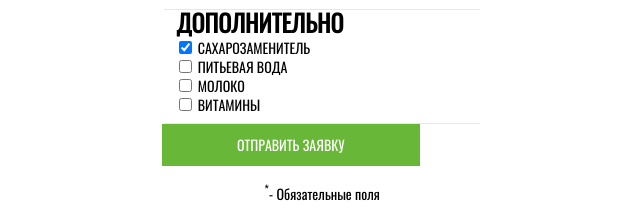
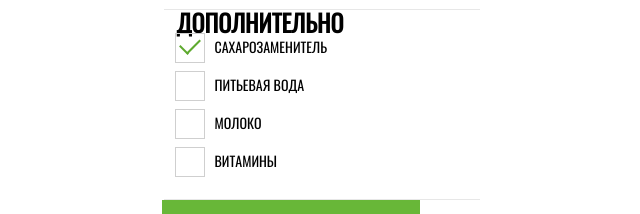
Before and after one commit to ksenia-gezalova/469347-cat-energy, a website: page source/form.html in a window 1280 px wide. Shown: the part 1072-1286 px from the top of the page, without its empty margins (318-958 px from the left). Drawn offline with nearby package versions, Linux system fonts and the light colour scheme; files that its build step writes are made by us from their sources; files whose address does not match are found by name.

Commit message:
add checkbox indicator

```diff
--- a/source/form.html
+++ b/source/form.html
@@ -83,20 +83,24 @@
         <fieldset class="form__fieldset">
           <legend class="page-subtitle">Дополнительно</legend>
           <div class="checkbox">
-            <input type="checkbox" id="sweetener" checked class="checkbox__input">
-            <label for="sweetener" class="checkbox__text">Сахарозаменитель</label>
+            <label for="sweetener" class="checkbox__text"><input type="checkbox" id="sweetener" checked class="checkbox__input visually-hidden">
+            <span class="checkbox__indicator"></span>Сахарозаменитель</label>
           </div>
           <div class="checkbox">
-            <input type="checkbox" id="water" class="checkbox__input">
-            <label for="water" class="checkbox__text">Питьевая вода</label>
+            <label for="water" class="checkbox__text"><input type="checkbox" id="water" class="checkbox__input visually-hidden">
+            <span class="checkbox__indicator"></span>Питьевая вода</label>
           </div>
           <div class="checkbox">
-            <input type="checkbox" id="milk" class="checkbox__input">
-            <label for="milk" class="checkbox__text">Молоко</label>
+            <label for="milk" class="checkbox__text">
+            <input type="checkbox" id="milk" class="checkbox__input visually-hidden">
+            <span class="checkbox__indicator"></span>Молоко</label>
           </div>
           <div class="checkbox">
-            <input type="checkbox" id="vitamins" class="checkbox__input">
-            <label for="vitamins" class="checkbox__text">Витамины</label>
+            <label for="vitamins" class="checkbox__text">
+            <input type="checkbox" id="vitamins" class="checkbox__input visually-hidden">
+            <span class="checkbox__indicator"></span>
+            Витамины
+            </label>
           </div>
         </fieldset>
 
--- /dev/null
+++ b/source/sass/blocks/checkbox.scss
@@ -0,0 +1,42 @@
+.checkbox {
+  margin-bottom: 20px;
+}
+
+.checkbox__text {
+  position: relative;
+  cursor: pointer;
+  padding-left: 40px;
+  padding-top: 3px;
+}
+
+.checkbox__text input[type="checkbox"]+.checkbox__indicator {
+  position: absolute;
+  top: 0;
+  left: 0;
+  width: 30px;
+  height: 30px;
+  border: 1px solid #cfcfcf;
+}
+
+.checkbox__text input[type="checkbox"]:checked+.checkbox__indicator::before,
+.checkbox__text input[type="checkbox"]:checked+.checkbox__indicator::after {
+    content: "";
+    position: absolute;
+    background-color: $color_dark-green;
+}
+
+.checkbox__text input[type="checkbox"]+.checkbox__indicator::before {
+    transform: rotate(45deg);
+    width: 12px;
+    height: 2px;
+    top: 15px;
+    left: 2px;
+}
+
+.checkbox__text input[type="checkbox"]+.checkbox__indicator::after {
+    transform: rotate(-45deg);
+    width: 19px;
+    height: 2px;
+    top: 12px;
+    left: 8px;
+}
--- a/source/sass/style.scss
+++ b/source/sass/style.scss
@@ -23,3 +23,4 @@
 @import "blocks/form";
 @import "blocks/required";
 @import "blocks/header";
+@import "blocks/checkbox";
```
